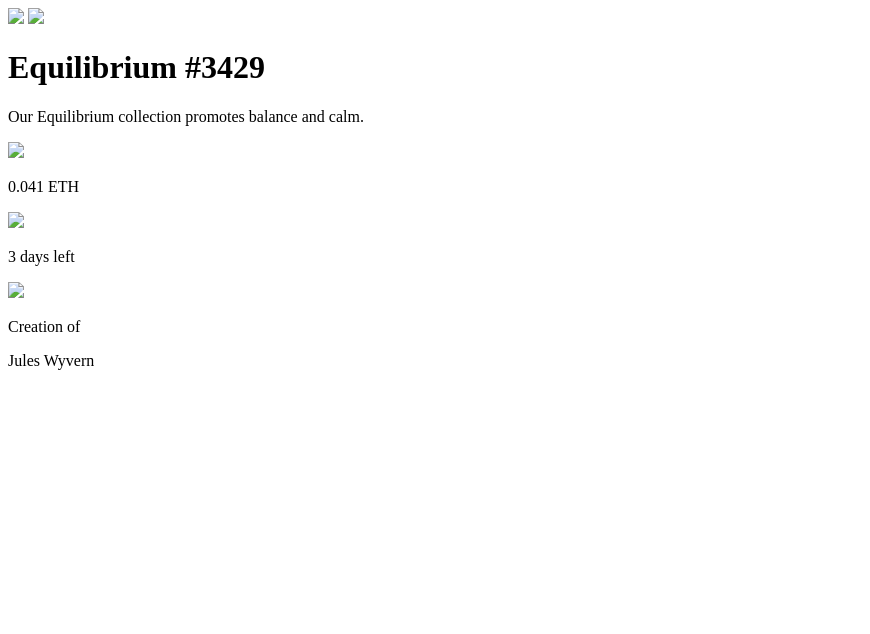
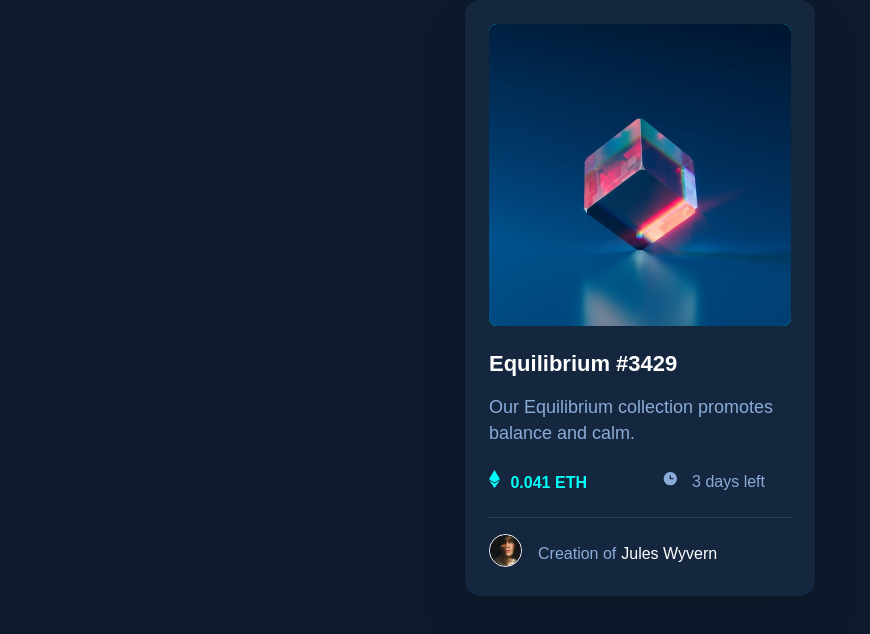
Before and after one commit to Zviad-Kvara/equilibrium, a plain HTML site: page index.html in a window 1280 px wide. Shown: the whole page, without its empty margins (0-870 px from the left). Drawn offline with Linux system fonts and the light colour scheme; the site is published under a folder, as on GitHub Pages, so addresses that start at the root find nothing.

Commit message:
Update index.html

```diff
--- a/index.html
+++ b/index.html
@@ -2,7 +2,7 @@
 <html lan="en">
 
 <head>
-    <link rel="stylesheet" href=/style.css />
+    <link rel="stylesheet" href=./style.css />
     <meta charset="utf-8" />
     <title>Equilibrium/task2</title>
 </head>
@@ -10,8 +10,8 @@
 <body>
     <div class="card">
         <div class="overlay">
-            <img src="/equilibrium.jpg" class="main-image" />
-            <img src="/eye.svg" class="eye" />
+            <img src="./equilibrium.jpg" class="main-image" />
+            <img src="./eye.svg" class="eye" />
         </div>
         <h1 class="title">Equilibrium #3429</h1>
         <p class="paragraph">
@@ -19,17 +19,17 @@
         </p>
         <div class="icons">
             <div class="left">
-                <img src="/ethereum.svg" class="ethereum-icon" />
+                <img src="./ethereum.svg" class="ethereum-icon" />
                 <p class="eth-text">0.041 ETH</p>
             </div>
             <div class="right">
-                <img src="/clock.svg" />
+                <img src="./clock.svg" />
                 <p class="clock-text">3 days left</p>
             </div>
         </div>
         <div class="line"></div>
         <div class="bottom">
-            <img src="/avatar.png" class="avatar" />
+            <img src="./avatar.png" class="avatar" />
             <p class="avatar-text1">Creation of</p>
             <p class="avatar-text2"><span>Jules Wyvern</span></p>
         </div>
```
